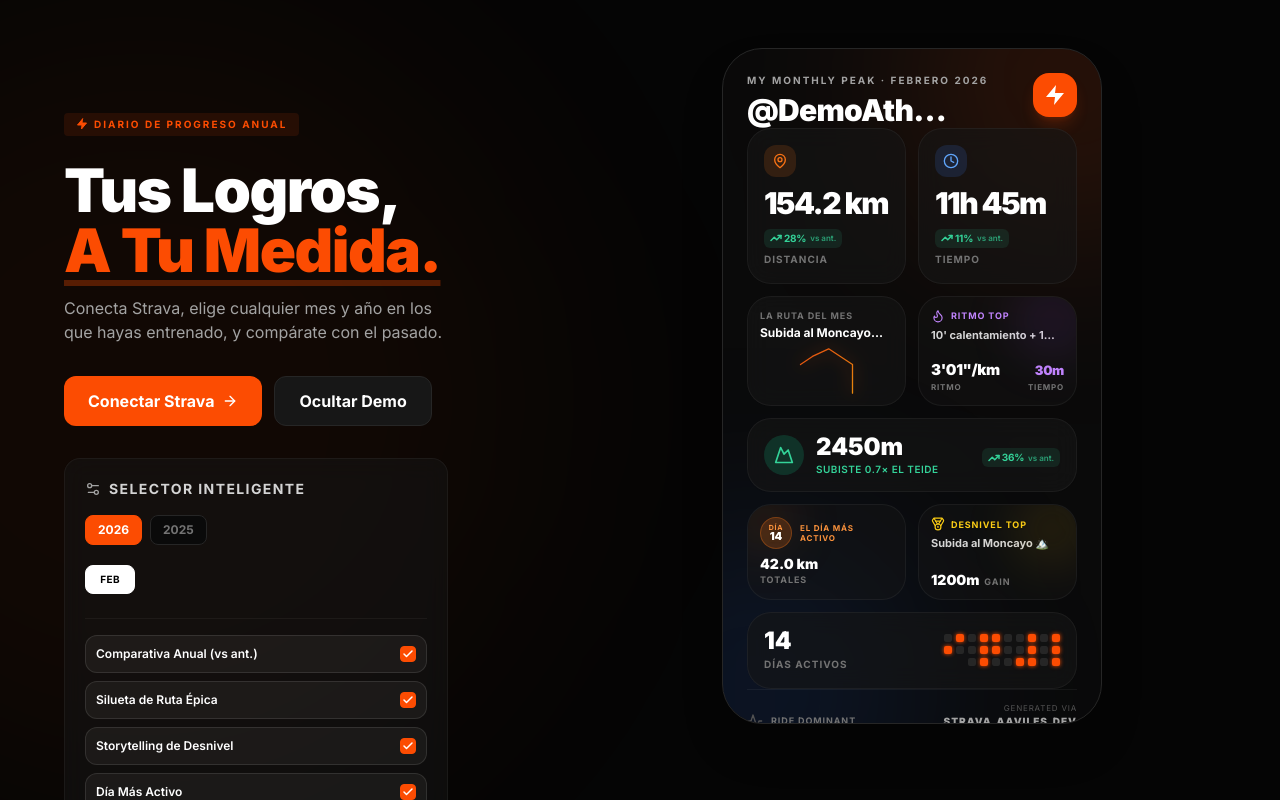
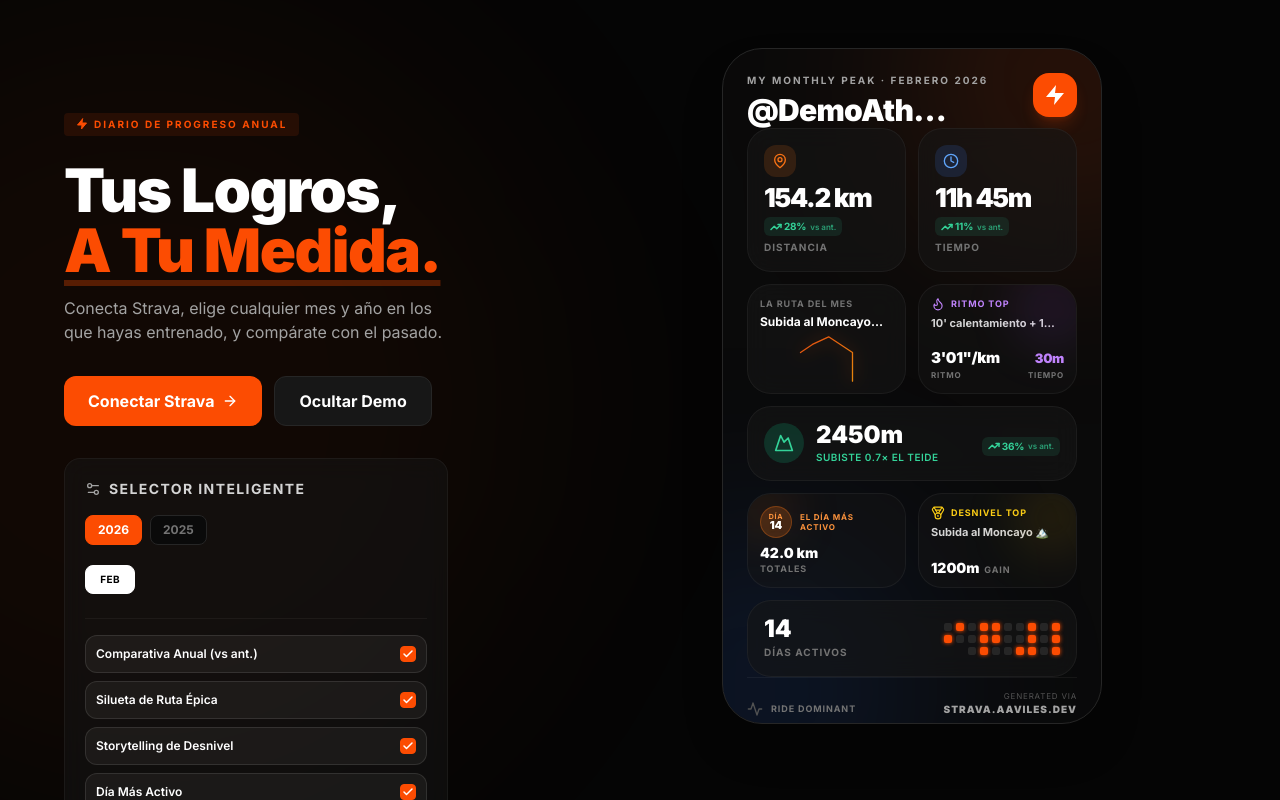
Before and after one commit to aaf925/My-Monthly-Peak, a Next.js app: page / in a window 1280 px wide. Both pictures are taken after a click on the button "Explorar Demo". Shown: the top 800 px of the page. Built offline with nearby package versions, Linux system fonts and the light colour scheme; no server answers.

Commit message:
🚀 Ensure distance and time fit correctly on a single line avoiding badge overlap

```diff
--- a/src/components/BentoCard.tsx
+++ b/src/components/BentoCard.tsx
@@ -127,7 +127,7 @@ const BentoCard: React.FC<BentoCardProps> = ({ stats, prevStats, userName, confi
                             <MapPin className="w-4 h-4 text-orange-500" />
                         </div>
                         <div>
-                            <p className="text-3xl font-black tracking-tighter leading-tight mt-2 break-words">
+                            <p className="text-[26px] font-black tracking-tighter leading-none mt-2 whitespace-nowrap">
                                 {formatDistance(stats.totalDistance)}
                             </p>
                             <ComparisonBadge current={stats.totalDistance} prev={prevStats?.totalDistance} show={config.showComparison} />
@@ -140,7 +140,7 @@ const BentoCard: React.FC<BentoCardProps> = ({ stats, prevStats, userName, confi
                             <Clock className="w-4 h-4 text-blue-400" />
                         </div>
                         <div>
-                            <p className="text-3xl font-black tracking-tighter leading-tight mt-2 break-words">
+                            <p className="text-[26px] font-black tracking-tighter leading-none mt-2 whitespace-nowrap">
                                 {formatTime(stats.totalTime)}
                             </p>
                             <ComparisonBadge current={stats.totalTime} prev={prevStats?.totalTime} show={config.showComparison} />
```
